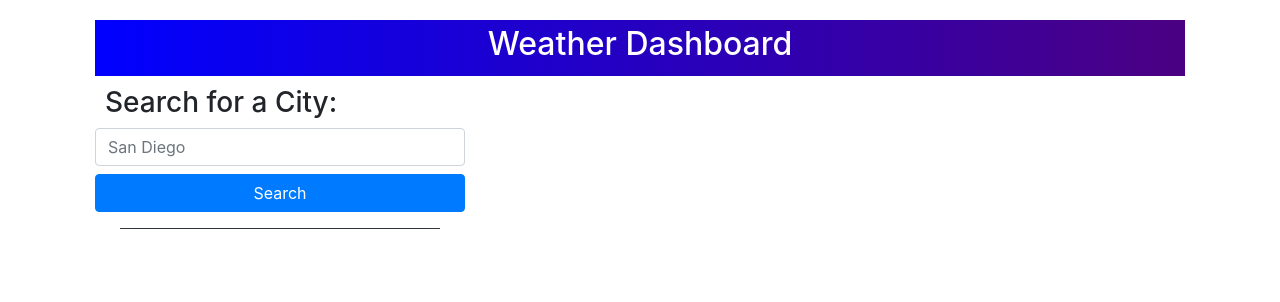
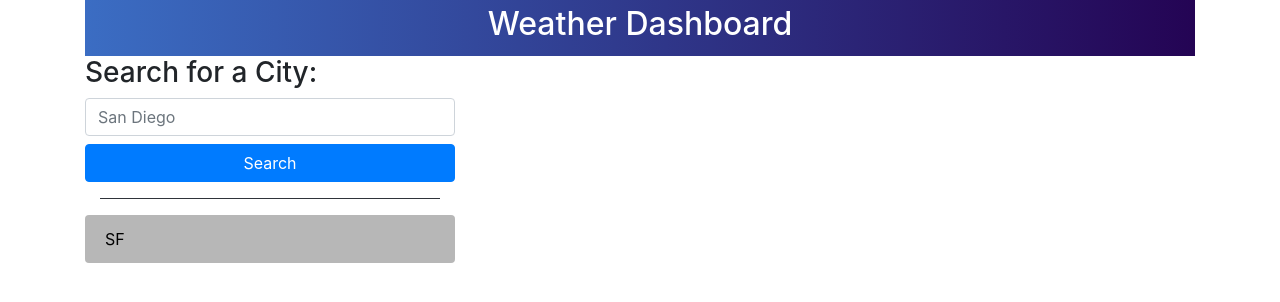
Before and after one commit to abergtra/challenge-06, a plain HTML site: page index.html in a window 1280 px wide. Drawn offline with nearby package versions, Linux system fonts and the light colour scheme.

Commit message:
color adjustments and city list testing

```diff
--- a/assets/styles/style.css
+++ b/assets/styles/style.css
@@ -1,12 +1,11 @@
-* {
-  margin: 10px;
-}
 
 .grad {
   padding: 5px;
-  background-image: linear-gradient(to right, blue , indigo);
+  background-image: linear-gradient(to right, #3b6dc3 , #240454);
 }
 
 .searchgrid {
   padding: 0 0 10px 0;
 }
+
+/* #33465b */
--- a/index.html
+++ b/index.html
@@ -18,12 +18,19 @@
         </div>
 
         <div class="col-md-4">
-            <div class="row ">
+            <div class="row">
                 <h3 class="text-left">Search for a City:</h3>
                 <input class="form-control btn-block" type="text" placeholder="San Diego">
                 <button type="button" id="search-button" class="btn btn-primary btn-block">Search</button>
             </div>
             <div class="divider bg-dark"><hr/></div>
+            <div id="city-list" class="row hide">
+
+                    <a href="#" class="list-group-item btn-block" style="text-decoration: none; color: black; background-color: #b7b7b7; border: none;">
+                       SF
+                    </a>
+
+            </div>
         </div>
 
         <div class="col-md-8">
```
